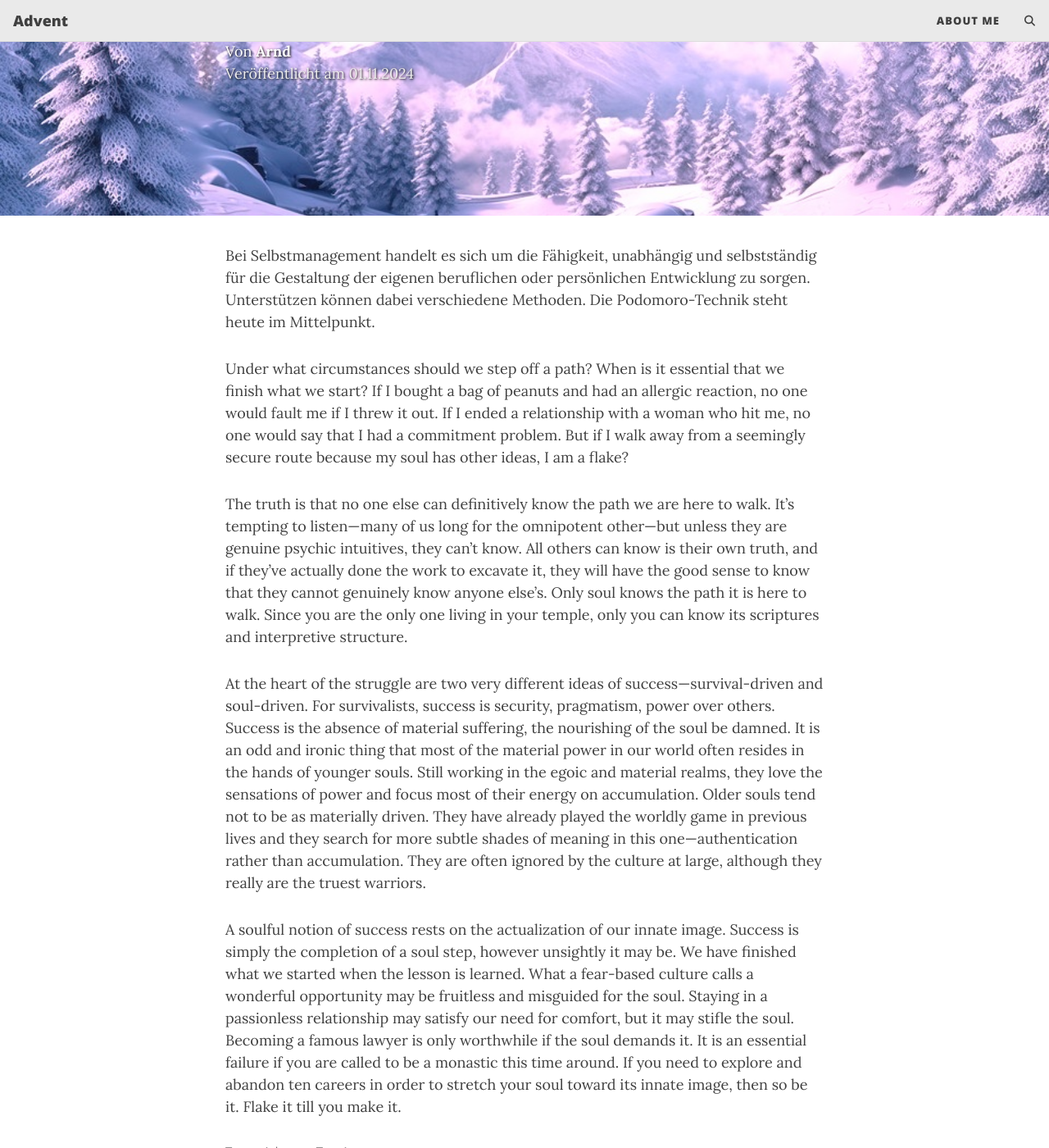
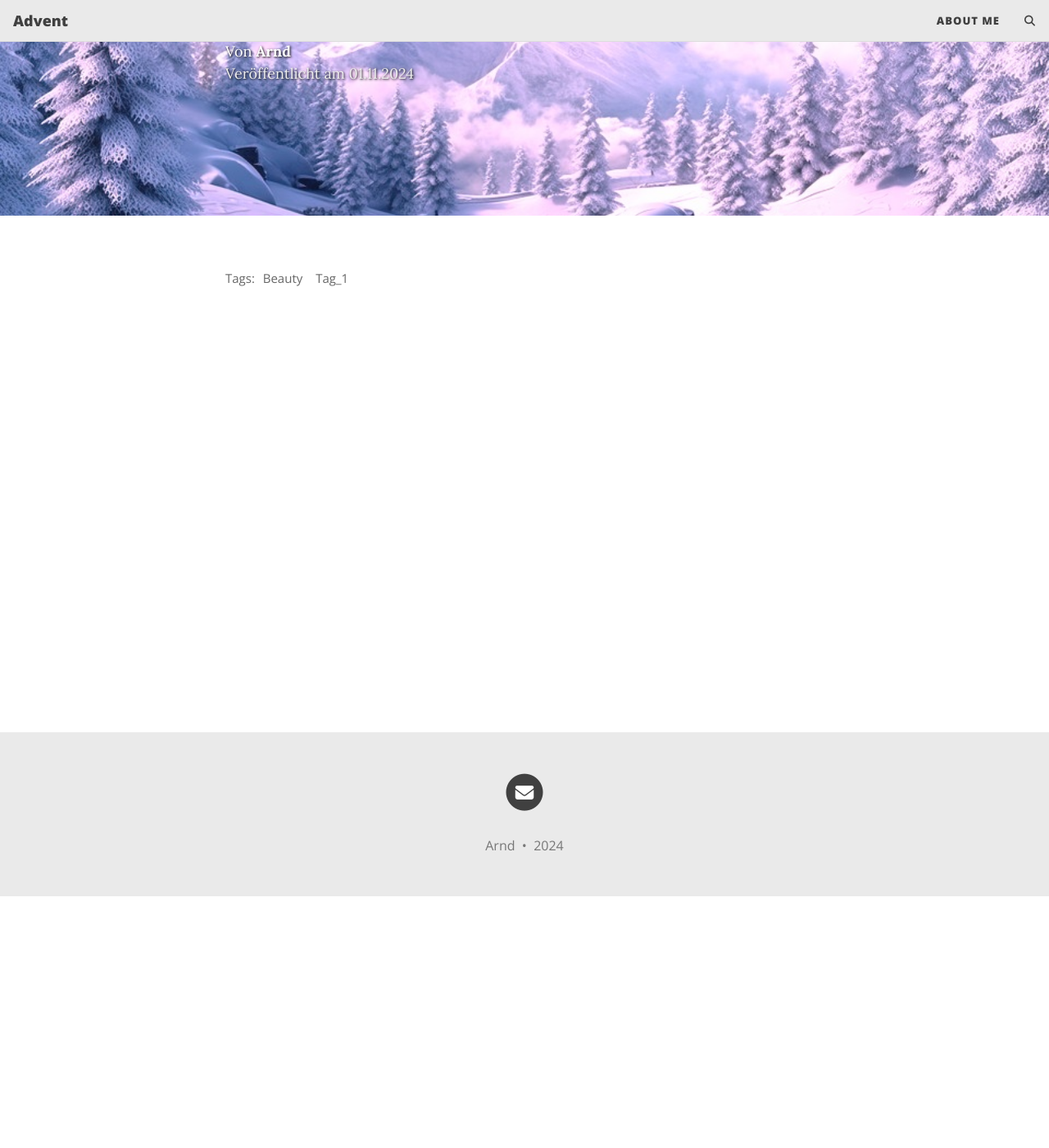
Before and after one commit to taskoj/adfi, a Jekyll site: the page built from _posts/2024-11-01-Tag-01.md, in a window 1280 px wide and 1400 px high, scrolled down 307 px. Shown: the whole window at 82% size. Built offline with Jekyll 4.4.1, drawn with Linux system fonts in a browser that asks for light colours; comment, search, counter and statistics services are not loaded.

Commit message:
Contenttest

```diff
--- a/_posts/2024-11-01-Tag-01.md
+++ b/_posts/2024-11-01-Tag-01.md
@@ -3,16 +3,6 @@ layout: post
 title: Dies ist Türchen Nummer 1.
 subtitle: Nur noch 23 Tage!
 cover-img: /assets/img/path.jpg
-tags: [Advent, Tag_1]
+tags: [Beauty, Tag_1]
 author: Arnd
 ---
-
-Bei Selbstmanagement handelt es sich um die Fähigkeit, unabhängig und selbstständig für die Gestaltung der eigenen beruflichen oder persönlichen Entwicklung zu sorgen. Unterstützen können dabei verschiedene Methoden. Die Podomoro-Technik steht heute im Mittelpunkt.
-
-Under what circumstances should we step off a path? When is it essential that we finish what we start? If I bought a bag of peanuts and had an allergic reaction, no one would fault me if I threw it out. If I ended a relationship with a woman who hit me, no one would say that I had a commitment problem. But if I walk away from a seemingly secure route because my soul has other ideas, I am a flake?
-
-The truth is that no one else can definitively know the path we are here to walk. It’s tempting to listen—many of us long for the omnipotent other—but unless they are genuine psychic intuitives, they can’t know. All others can know is their own truth, and if they’ve actually done the work to excavate it, they will have the good sense to know that they cannot genuinely know anyone else’s. Only soul knows the path it is here to walk. Since you are the only one living in your temple, only you can know its scriptures and interpretive structure.
-
-At the heart of the struggle are two very different ideas of success—survival-driven and soul-driven. For survivalists, success is security, pragmatism, power over others. Success is the absence of material suffering, the nourishing of the soul be damned. It is an odd and ironic thing that most of the material power in our world often resides in the hands of younger souls. Still working in the egoic and material realms, they love the sensations of power and focus most of their energy on accumulation. Older souls tend not to be as materially driven. They have already played the worldly game in previous lives and they search for more subtle shades of meaning in this one—authentication rather than accumulation. They are often ignored by the culture at large, although they really are the truest warriors.
-
-A soulful notion of success rests on the actualization of our innate image. Success is simply the completion of a soul step, however unsightly it may be. We have finished what we started when the lesson is learned. What a fear-based culture calls a wonderful opportunity may be fruitless and misguided for the soul. Staying in a passionless relationship may satisfy our need for comfort, but it may stifle the soul. Becoming a famous lawyer is only worthwhile if the soul demands it. It is an essential failure if you are called to be a monastic this time around. If you need to explore and abandon ten careers in order to stretch your soul toward its innate image, then so be it. Flake it till you make it.
```
